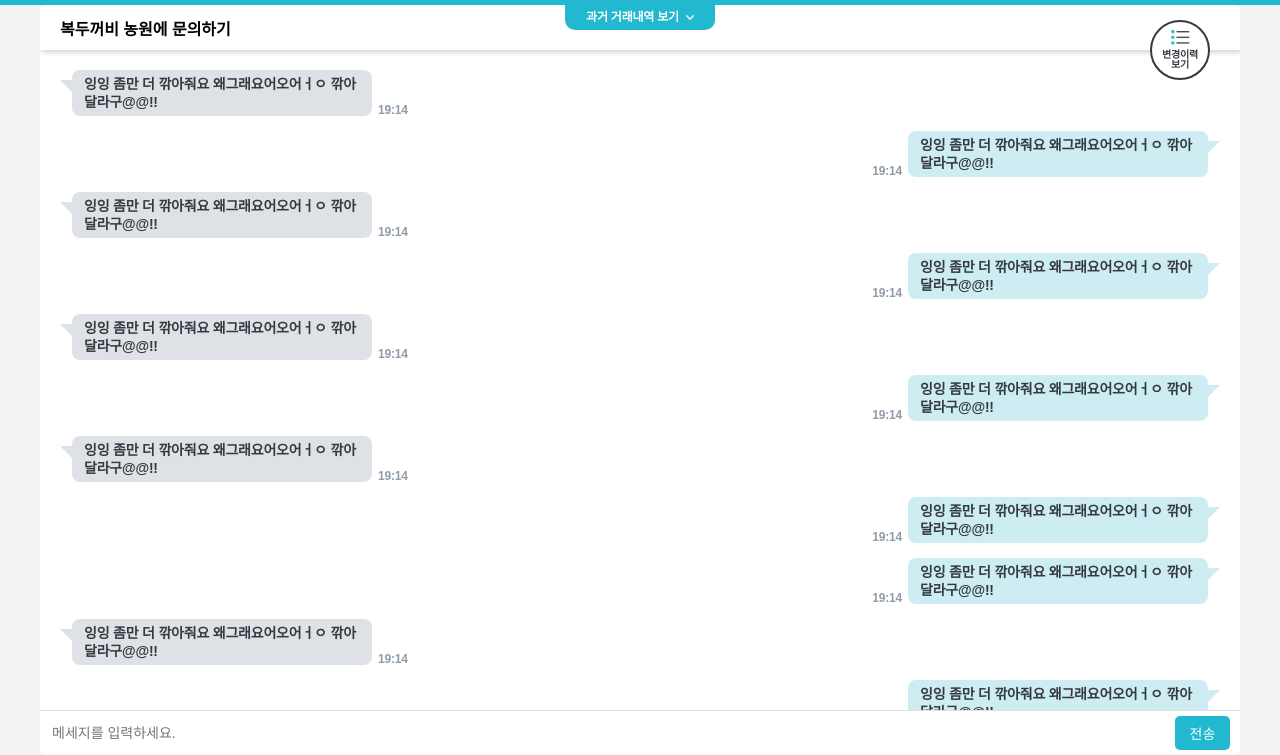
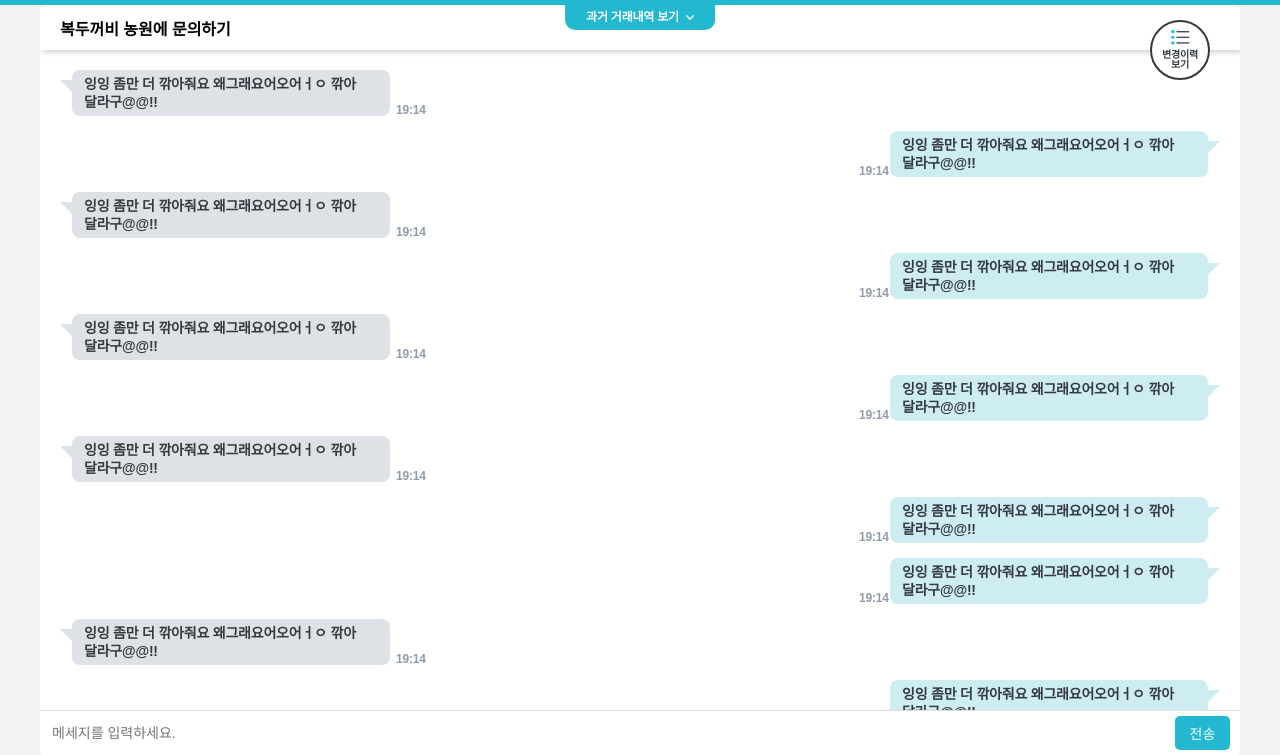
Before and after one commit to jimlee91/helloExcel, a website: page dev/talk.html in a window 1280 px wide. Shown: the part 45-800 px from the top of the page. Drawn offline with nearby package versions, Linux system fonts and the light colour scheme; files that its build step writes are made by us from their sources; a web font is replaced by a local one.

Commit message:
chat layout set

```diff
--- a/dev/assets/scss/components/_utilbox.scss
+++ b/dev/assets/scss/components/_utilbox.scss
@@ -216,6 +216,8 @@
           margin-left: 0;
           margin-right: 6px;
           order: 1;
+          width: 25px;
+          white-space: nowrap;
         }
         .talkbox {
           order: 2;
@@ -239,8 +241,8 @@
         padding: 5px 12px;
         background: #dee2e6;
         border-radius: 8px;
-        flex: 1;
-        max-width: 300px;
+        flex: none;
+        max-width: calc(350px - 32px);
         &:after {
           content: "";
           position: absolute;
```
